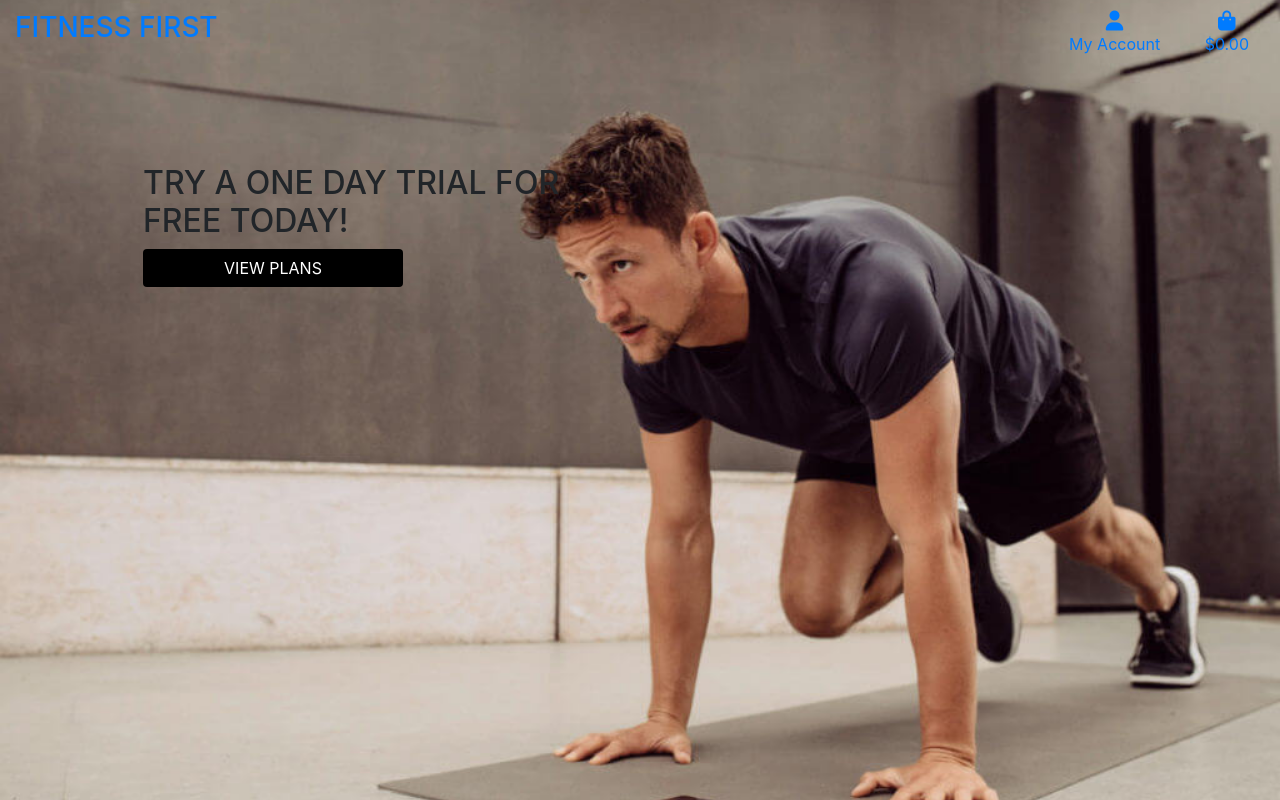
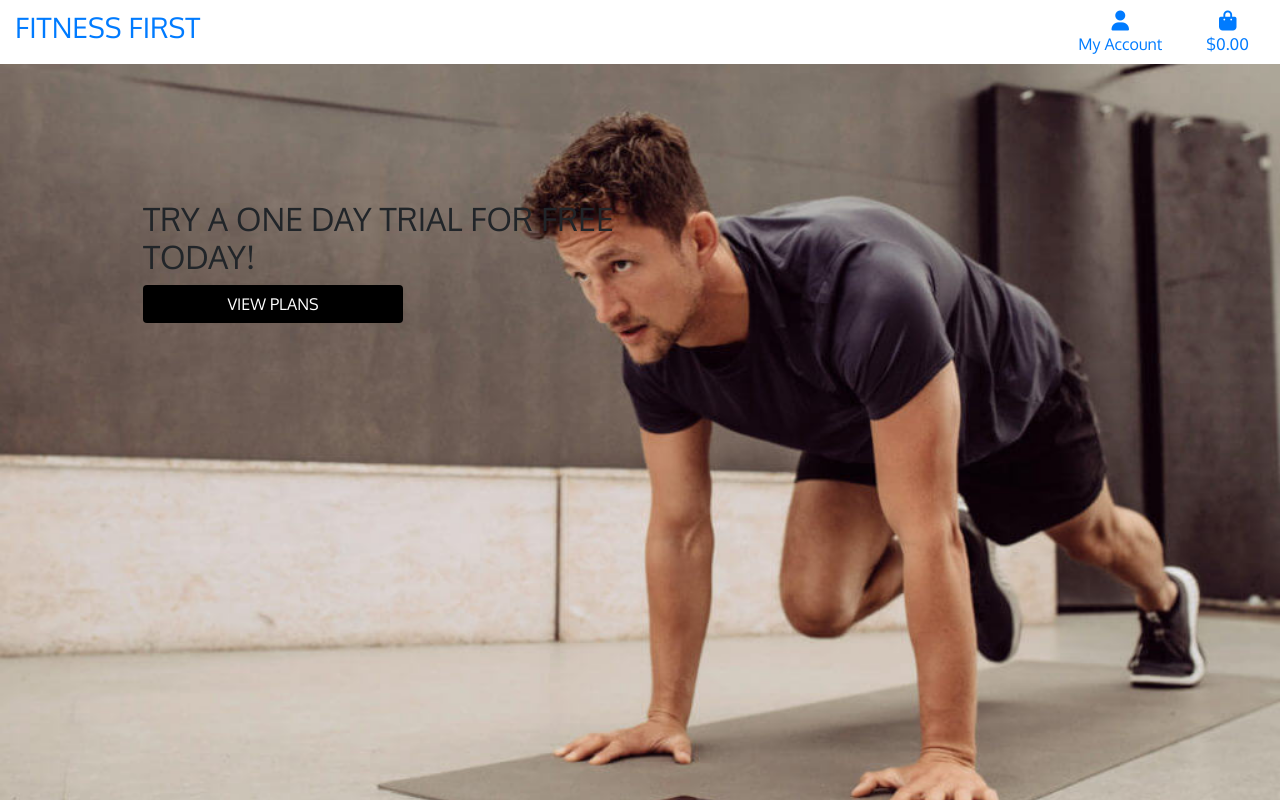
Before and after one commit to Code-Institute-Submissions/phillrutherford-fitness-first, a Django app: page / in a window 1280 px wide. Run offline with Django 3.2, Linux system fonts and the light colour scheme; some libraries are stand-ins or nearby versions.

Commit message:
added css to homepage and background image

```diff
--- a/fitness_first/settings.py
+++ b/fitness_first/settings.py
@@ -147,3 +147,7 @@ USE_TZ = True
 # https://docs.djangoproject.com/en/3.1/howto/static-files/
 
 STATIC_URL = '/static/'
+STATICFILES_DIRS = (os.path.join(BASE_DIR, 'static'),)
+
+MEDIA_URL = '/media/'
+MEDIA_ROOT = os.path.join(BASE_DIR, 'media')
--- a/fitness_first/urls.py
+++ b/fitness_first/urls.py
@@ -15,9 +15,11 @@ Including another URLconf
 """
 from django.contrib import admin
 from django.urls import path, include
+from django.conf import settings
+from django.conf.urls.static import static
 
 urlpatterns = [
     path('admin/', admin.site.urls),
     path('accounts/', include('allauth.urls')),
     path('', include('home.urls')),
-]
+] + static(settings.MEDIA_URL, document_root=settings.MEDIA_ROOT)
--- a/static/css/base.css
+++ b/static/css/base.css
@@ -1,7 +1,8 @@
 body {
     background: url('/media/homepage1.jpeg') no-repeat center center fixed;
     background-size: cover;
-    height: calc(100vh - 100px);
+    height: calc(100vh - 200px);
+    font-family: Oxygen;
 }
 
 .view-plans-button {
@@ -37,6 +38,6 @@ body {
     }
 
     .header-container {
-        padding-top: 164px;
+        padding-top: 200px;
     }
 }
--- a/templates/base.html
+++ b/templates/base.html
@@ -15,7 +15,7 @@
 
     {% block corecss %}
         <link rel="stylesheet" href="https://stackpath.bootstrapcdn.com/bootstrap/4.4.1/css/bootstrap.min.css" integrity="sha384-Vkoo8x4CGsO3+Hhxv8T/Q5PaXtkKtu6ug5TOeNV6gBiFeWPGFN9MuhOf23Q9Ifjh" crossorigin="anonymous">
-        <link rel="stylesheet" href="https://fonts.googleapis.com/css?family=Lato&display=swap">
+        <link href="https://fonts.googleapis.com/css2?family=Oxygen&display=swap" rel="stylesheet">
         <link rel="stylesheet" href="{% static 'css/base.css' %}">
     {% endblock %}
 
@@ -39,7 +39,7 @@
   <body>
 
     <header class="container-fluid fixed-top">
-        <div class="row d-none d-lg-flex">
+        <div class="row bg-white d-none d-lg-flex">
             <div class="col-12 col-lg-6 my-auto py-1 py-lg-0 text-center text-lg-left text-uppercase">
                 <a href="{% url 'home' %}">
                     <h3 class="text-$green-600">Fitness First</h3>
```
